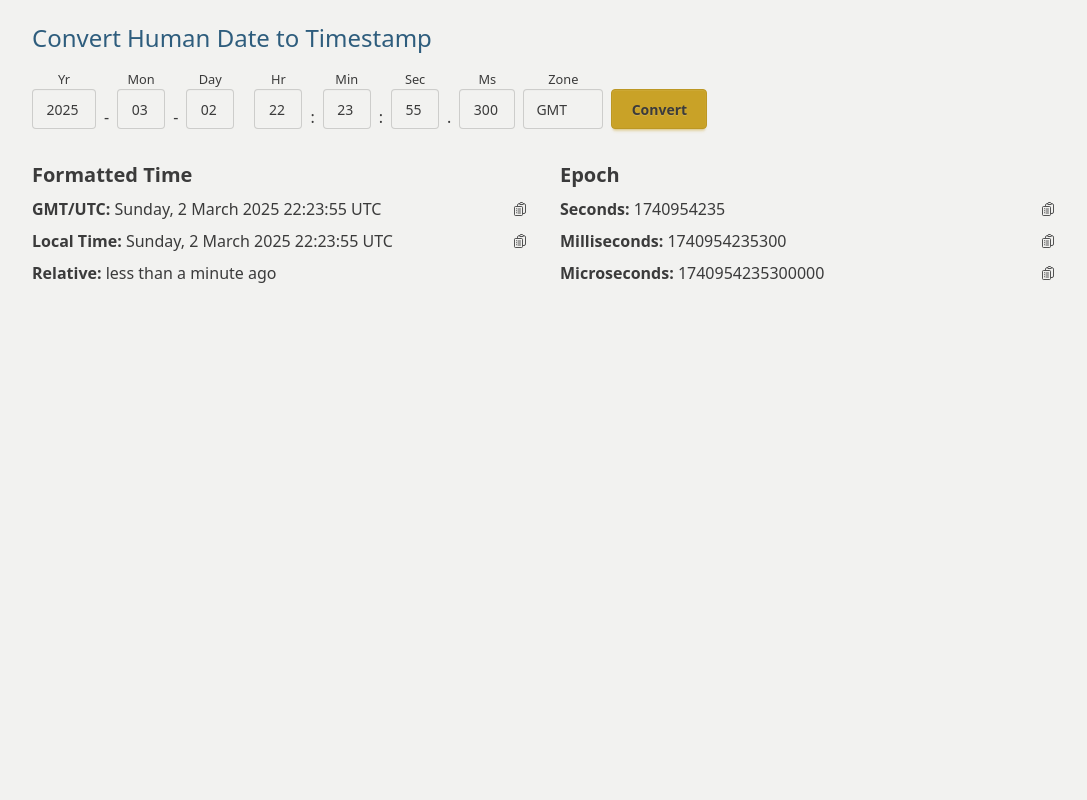
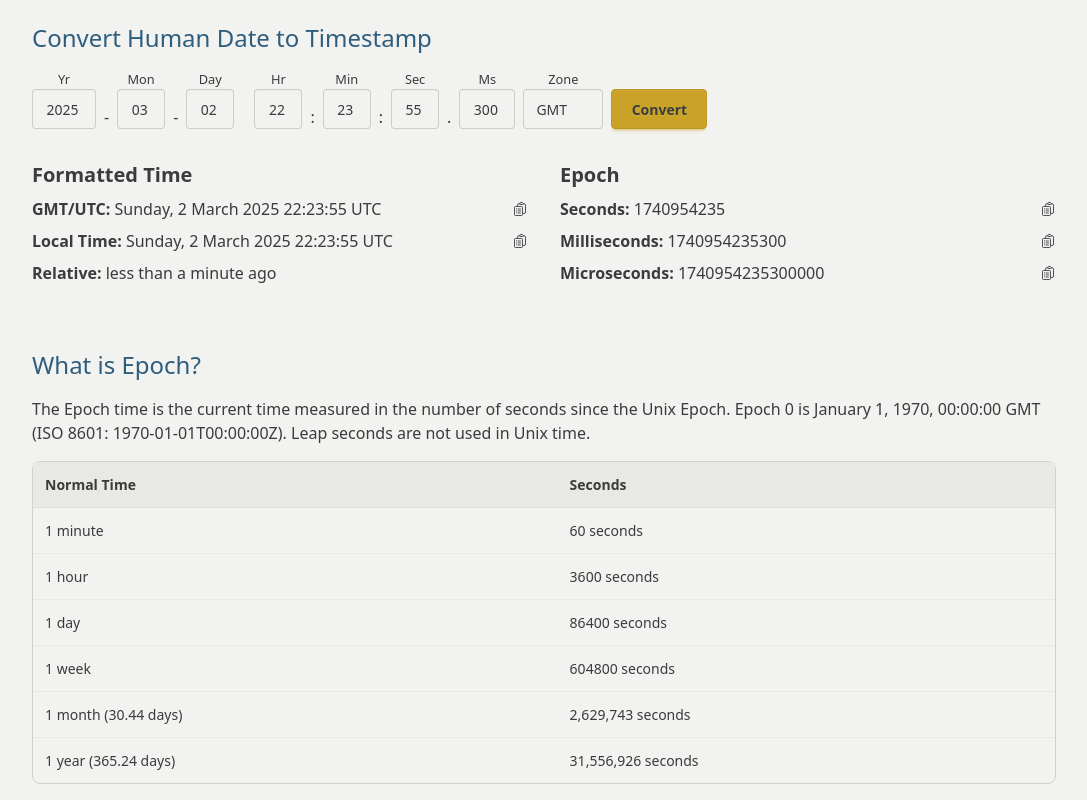
Before and after one commit to Arthurblaya/epoch-converter, a Next.js app: page / in a window 1280 px wide. Shown: the part 534-1334 px from the top of the page, without its empty margins (96-1183 px from the left). Before the commit the page ends 892 px from the top, so only its background shows below. Built offline with nearby package versions, Linux system fonts and the light colour scheme.

Commit message:
feat: add WhatIsEpoch component to explain Epoch time and its conversions

```diff
--- a/src/app/page.tsx
+++ b/src/app/page.tsx
@@ -1,4 +1,5 @@
 import DynamicConverters from "@/components/dynamicConverters";
+import WhatIsEpoch from "@/components/whatIsEpoch";
 import { consoleFont } from "@/fonts/inconsolata";
 
 export default function Home() {
@@ -9,6 +10,7 @@ export default function Home() {
           Epoch & Unix Time Conversion Utility
         </h1>
         <DynamicConverters />
+        <WhatIsEpoch />
       </div>
     </div>
   );
--- /dev/null
+++ b/src/components/whatIsEpoch.tsx
@@ -0,0 +1,48 @@
+export default function WhatIsEpoch() {
+  return (
+    <div className="text-base-content mt-12">
+      <h2 className="text-2xl text-secondary mb-4">What is Epoch?</h2>
+      <p className="text-base mb-4">
+        The Epoch time is the current time measured in the number of seconds
+        since the Unix Epoch. Epoch 0 is January 1, 1970, 00:00:00 GMT (ISO
+        8601: 1970-01-01T00:00:00Z). Leap seconds are not used in Unix time.
+      </p>
+      <div className="overflow-x-auto">
+        <table className="table w-full border border-base-300">
+          <thead className="bg-base-200 text-base-content">
+            <tr>
+              <th className="p-3 text-left">Normal Time</th>
+              <th className="p-3 text-left">Seconds</th>
+            </tr>
+          </thead>
+          <tbody>
+            <tr className="border-t border-base-300">
+              <td className="p-3">1 minute</td>
+              <td className="p-3">60 seconds</td>
+            </tr>
+            <tr className="border-t border-base-300">
+              <td className="p-3">1 hour</td>
+              <td className="p-3">3600 seconds</td>
+            </tr>
+            <tr className="border-t border-base-300">
+              <td className="p-3">1 day</td>
+              <td className="p-3">86400 seconds</td>
+            </tr>
+            <tr className="border-t border-base-300">
+              <td className="p-3">1 week</td>
+              <td className="p-3">604800 seconds</td>
+            </tr>
+            <tr className="border-t border-base-300">
+              <td className="p-3">1 month (30.44 days)</td>
+              <td className="p-3">2,629,743 seconds</td>
+            </tr>
+            <tr className="border-t border-base-300">
+              <td className="p-3">1 year (365.24 days)</td>
+              <td className="p-3">31,556,926 seconds</td>
+            </tr>
+          </tbody>
+        </table>
+      </div>
+    </div>
+  );
+}
```
